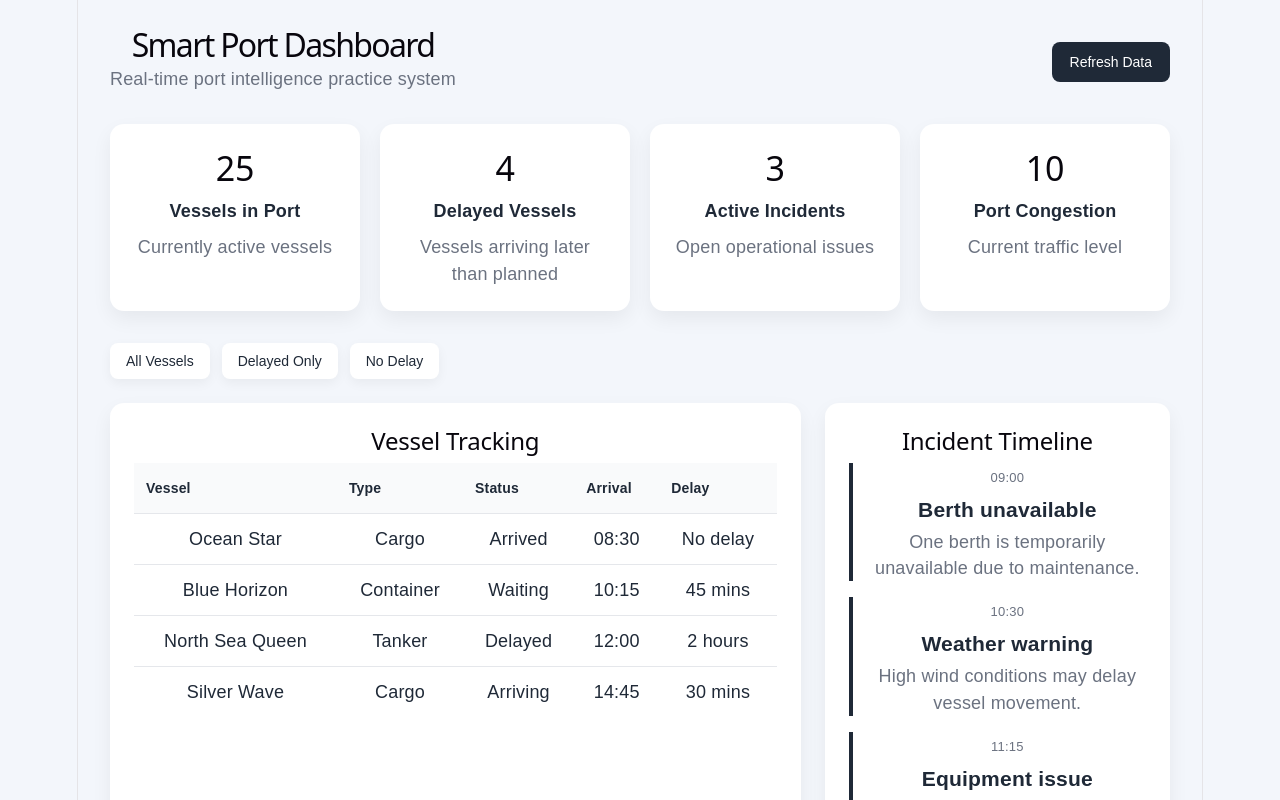
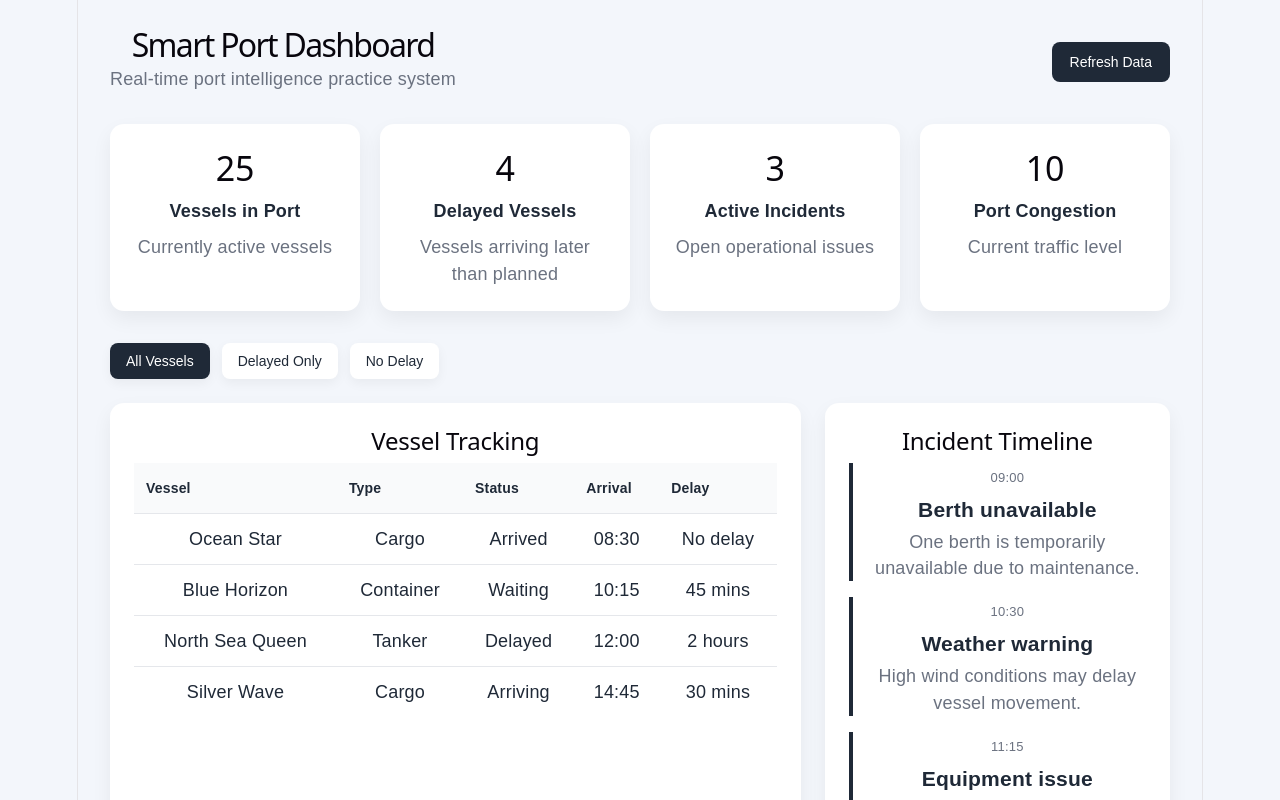
Before and after one commit to nyein-khaing1/smart-port-dashboard, a React app in the folder frontend/: page / in a window 1280 px wide. Shown: the top 800 px of the page. Built offline with nearby package versions, Linux system fonts and the light colour scheme; the HTML template or start-up script is replaced by a standard one.

Commit message:
Highlight active vessel filter

```diff
--- a/frontend/src/App.css
+++ b/frontend/src/App.css
@@ -176,6 +176,12 @@ td {
             background-color: #e5e7eb;
         }
 
+        .filter-buttons button.active-filter {
+            background-color: #1f2937;
+            color: white;
+        }
+
+
 @media (max-width: 900px) {
     .kpi-grid {
         grid-template-columns: repeat(2, 1fr);
--- a/frontend/src/App.jsx
+++ b/frontend/src/App.jsx
@@ -105,6 +105,7 @@ function App() {
         return true;
     });
 
+
     return (
         <div className="app">
             <header className="header">
@@ -127,10 +128,25 @@ function App() {
                 ))}
             </section>
 
-            <div className="filter-buttons">
-                <button onClick={() => setFilter("all")}>All Vessels</button>
-                <button onClick={() => setFilter("delayed")}>Delayed Only</button>
-                <button onClick={() => setFilter("no-delay")}>No Delay</button>
+           <div className="filter-buttons">
+                <button
+                    className={filter === "all" ? "active-filter" : ""}
+                    onClick={() => setFilter("all")}
+                >
+                    All Vessels
+                </button>
+                <button
+                    className={filter === "delayed" ? "active-filter" : ""}
+                    onClick={() => setFilter("delayed")}
+                >
+                    Delayed Only
+                </button>
+                <button
+                    className={filter === "no-delay" ? "active-filter" : ""}
+                    onClick={() => setFilter("no-delay")}
+                >
+                    No Delay
+                </button>
             </div>
             <main className="content-grid">
                 <VesselTable vessels={filteredVessels} />
```
